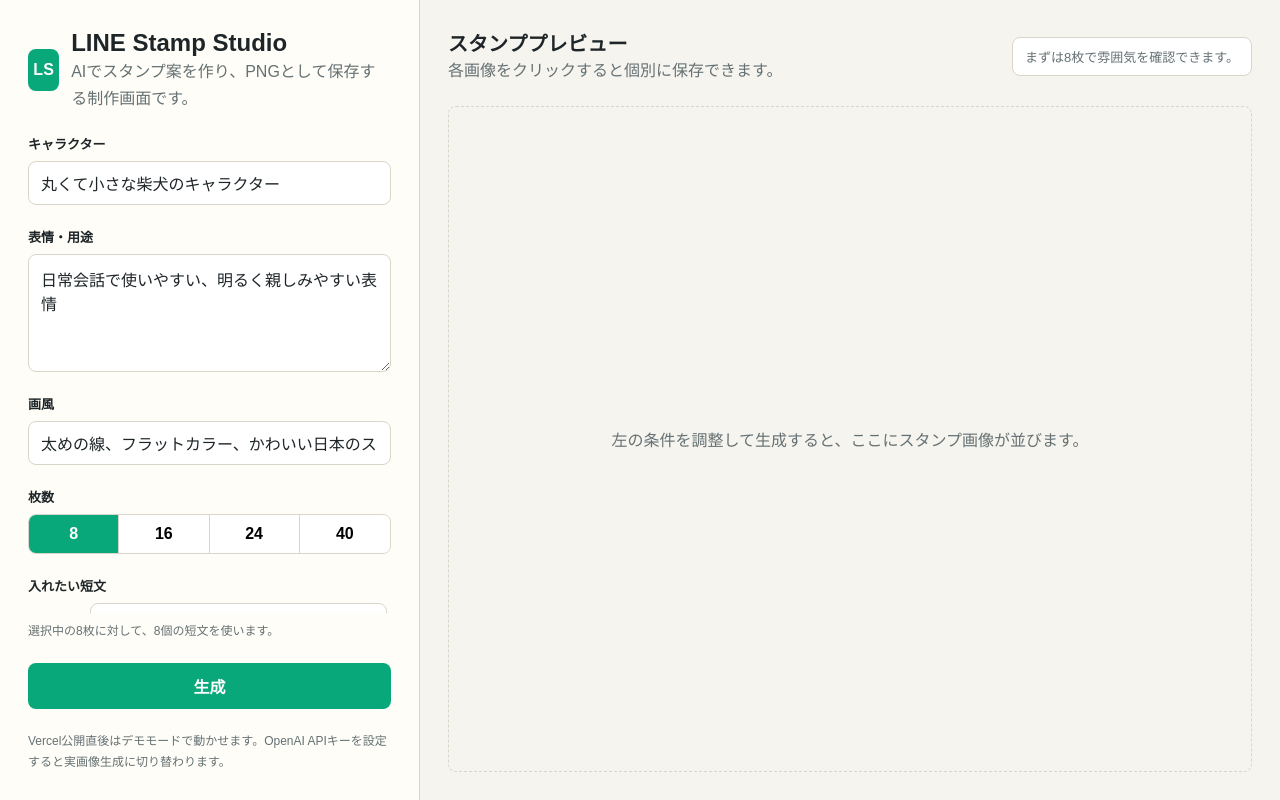
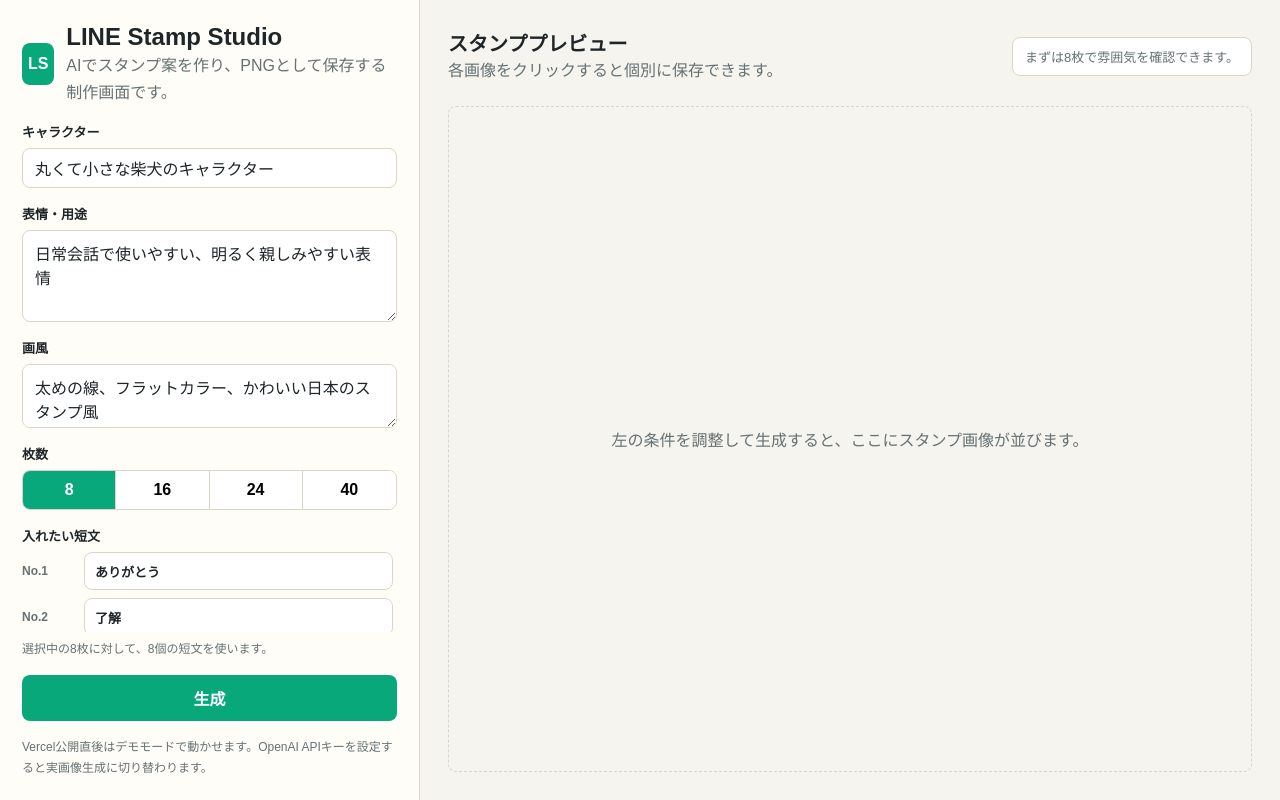
Before and after one commit to kimkim-JP/chopaTools, a Next.js app: page / in a window 1280 px wide. Built offline with nearby package versions, Linux system fonts and the light colour scheme.

Commit message:
Add files via upload

```diff
--- a/src/app/globals.css
+++ b/src/app/globals.css
@@ -49,10 +49,10 @@
 .studio-panel {
   border-right: 1px solid var(--line);
   background: var(--panel);
-  padding: 28px;
+  padding: 22px;
   display: flex;
   flex-direction: column;
-  gap: 22px;
+  gap: 16px;
   min-height: 0;
   overflow-y: auto;
   overscroll-behavior: contain;
@@ -93,7 +93,7 @@
 
 .field {
   display: grid;
-  gap: 8px;
+  gap: 7px;
 }
 
 .field label {
@@ -109,12 +109,16 @@
   background: white;
   color: var(--ink);
   border-radius: 8px;
-  padding: 12px;
+  padding: 10px 12px;
 }
 
 .field textarea {
-  min-height: 118px;
+  min-height: 92px;
   resize: vertical;
+}
+
+.field textarea.compact-textarea {
+  min-height: 64px;
 }
 
 .phrase-field {
@@ -124,7 +128,7 @@
 .phrase-list {
   display: grid;
   gap: 8px;
-  max-height: 280px;
+  max-height: 300px;
   overflow-y: auto;
   padding-right: 4px;
 }
--- a/src/app/page.tsx
+++ b/src/app/page.tsx
@@ -92,7 +92,7 @@
 
         <div className="field">
           <label htmlFor="style">画風</label>
-          <input id="style" value={style} onChange={(event) => setStyle(event.target.value)} />
+          <textarea id="style" className="compact-textarea" value={style} onChange={(event) => setStyle(event.target.value)} />
         </div>
 
         <div className="field">
```
